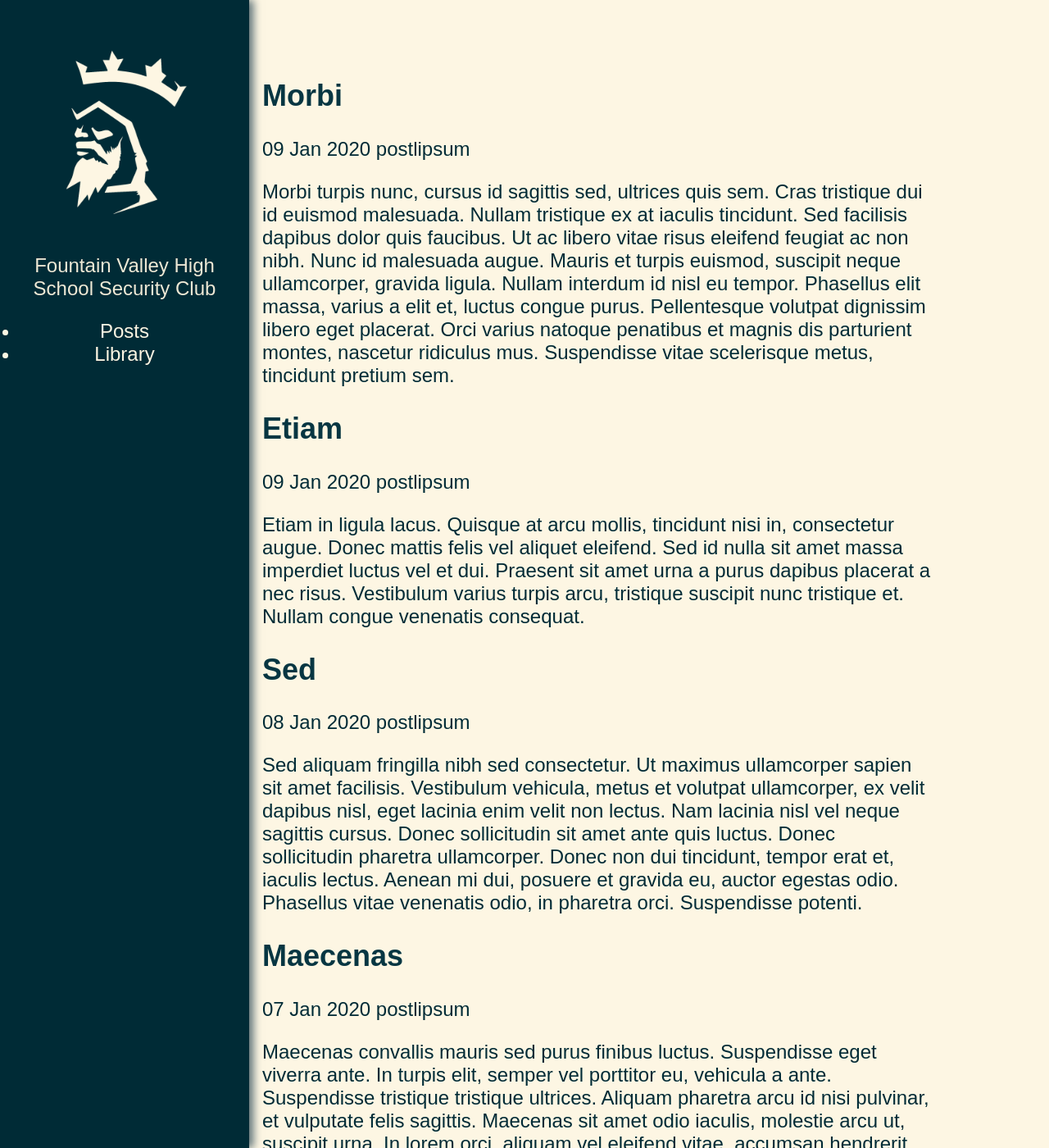
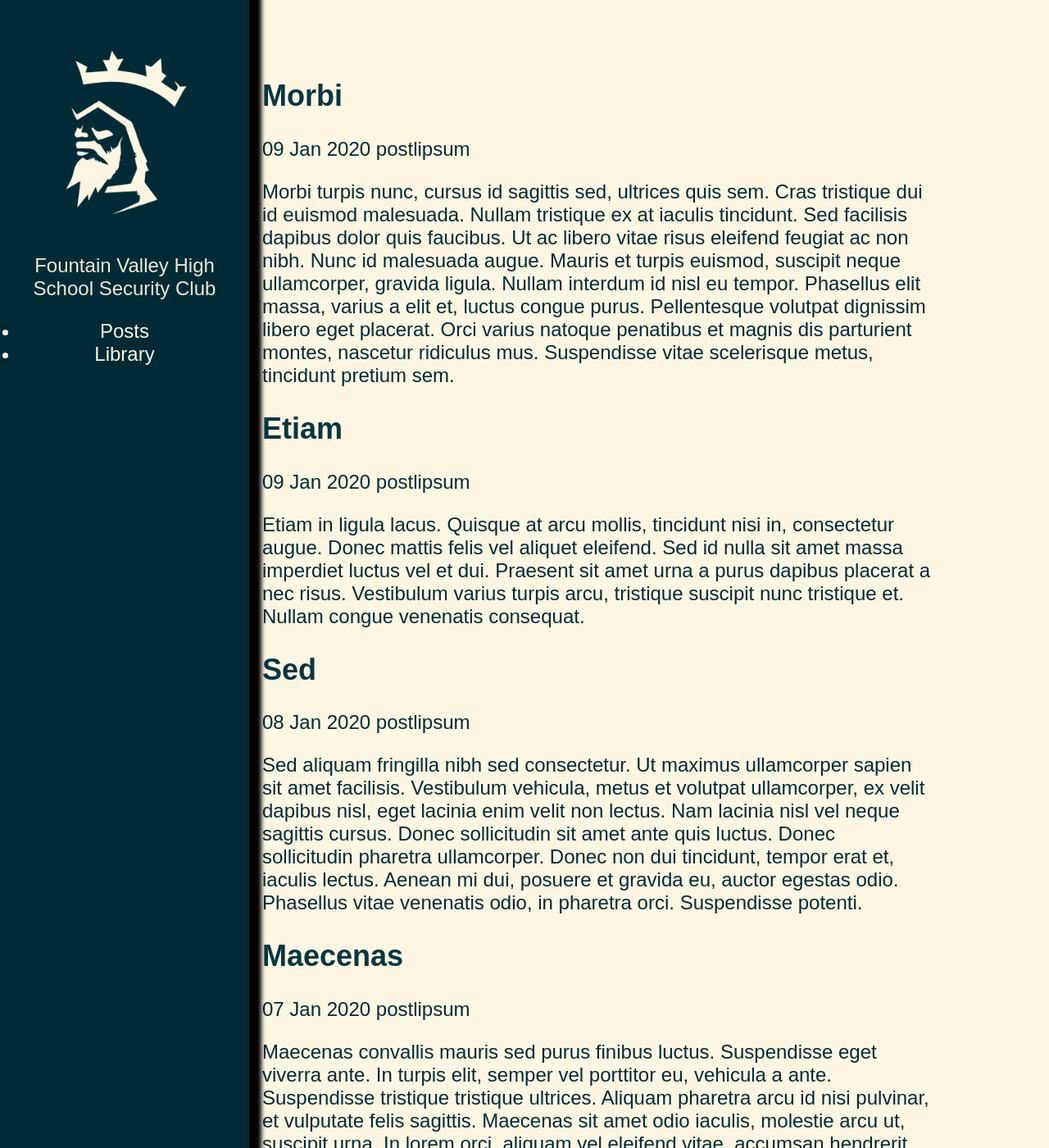
Before and after one commit to FVHSsec/fvhssec.github.io, a Jekyll site: the page built from index.md, in a window 1280 px wide and 1400 px high. Shown: the whole window at 82% size. Built offline with Jekyll 4.4.1, drawn with Linux system fonts in a browser that asks for light colours.

Commit message:
Shadow updated

```diff
--- a/assets/css/overlay.css
+++ b/assets/css/overlay.css
@@ -17,7 +17,7 @@
 
     background-color : var(--sol-base03);
     color : var(--sol-base3);
-    box-shadow : 5px 0px 10px var(--sol-base01);
+    box-shadow : 0px 0px 5px 15px black;
 
     position : fixed;
 
```
